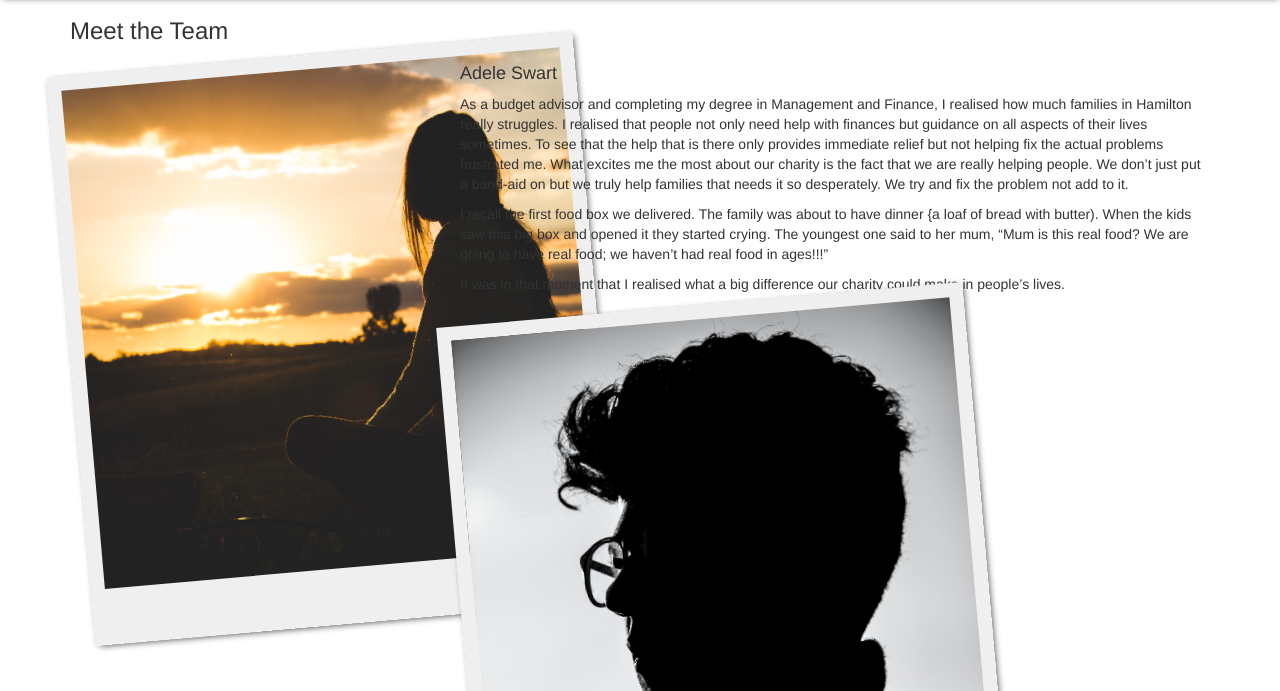
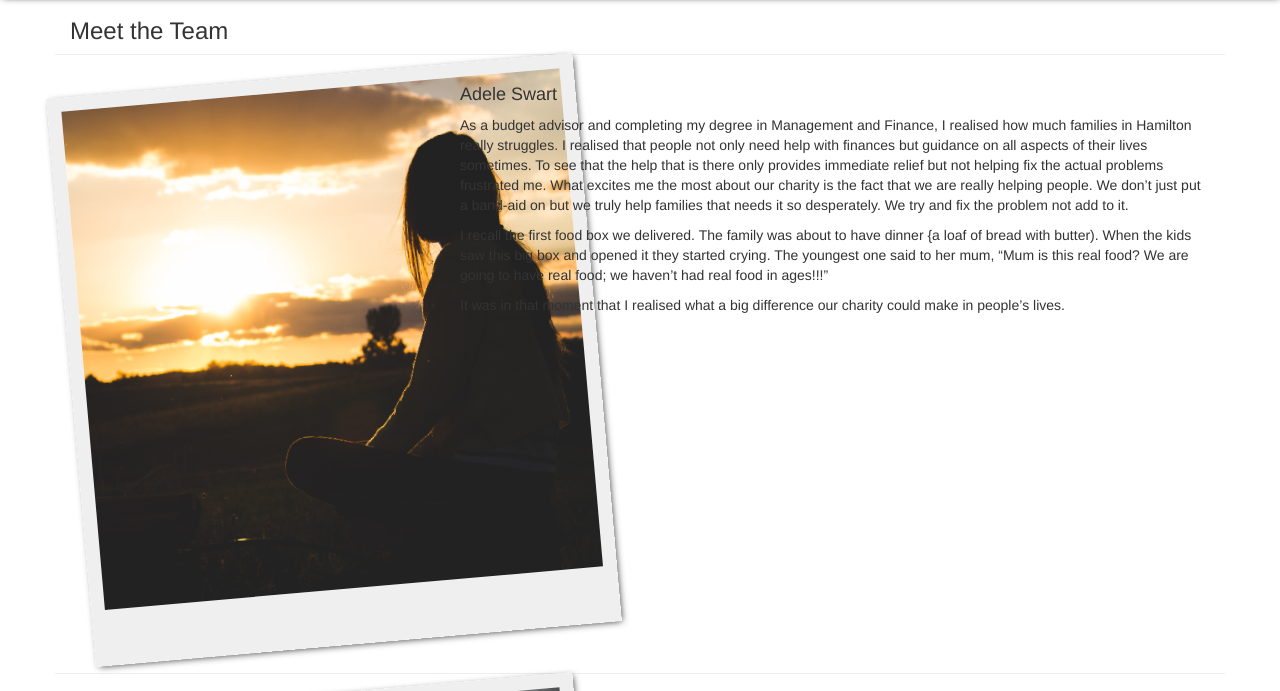
Before and after one commit to zpottie/zpottie.github.io, a plain HTML site: page meet-the-team.html in a window 1280 px wide. Shown: the part 54-745 px from the top of the page. Drawn offline with nearby package versions, Linux system fonts and the light colour scheme.

Commit message:
Fix horizontal rules

```diff
--- a/styles/master.css
+++ b/styles/master.css
@@ -1,3 +1,8 @@
+/* Make sure hr is proper hr */
+hr {
+    clear: both;
+}
+
 /* Remove the navbar's default margin-bottom and rounded borders */
 .navbar {
     margin-bottom: 0;
```
